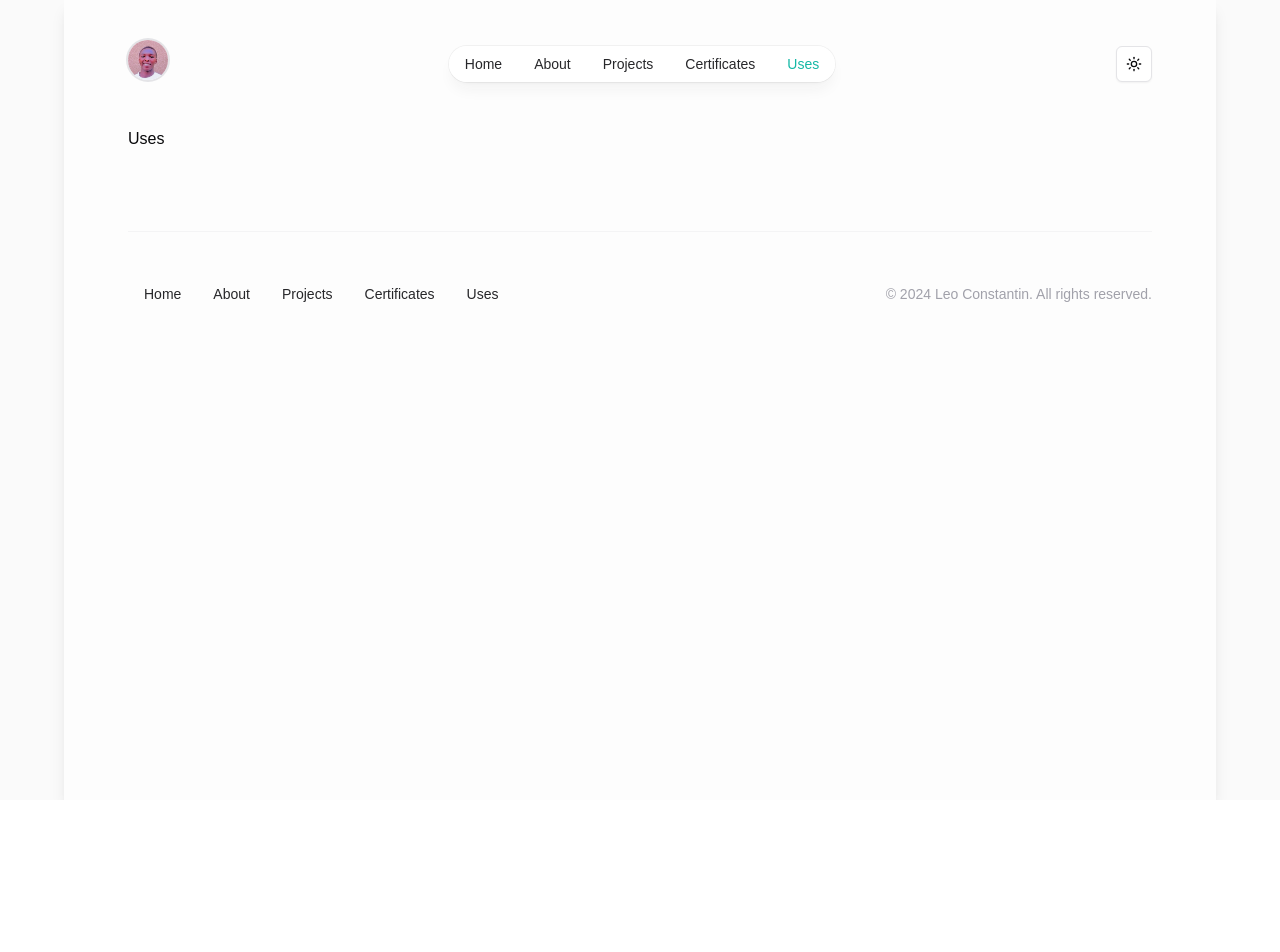
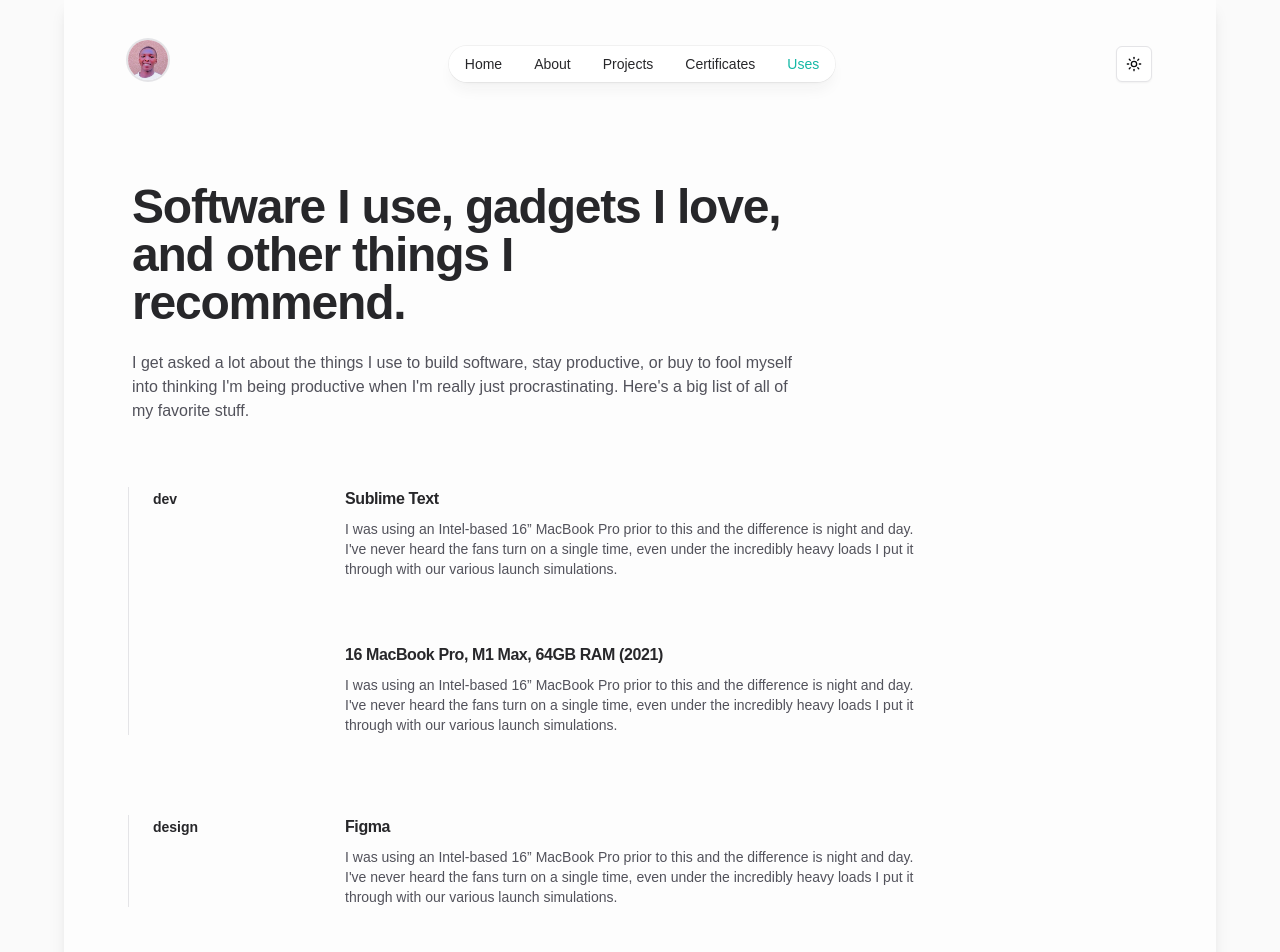
Before and after one commit to leconstantin/LeoConstantin, a Next.js app: page /uses in a window 1280 px wide. Shown: the top 952 px of the page. Before the commit the page ends 800 px from the top, so only its background shows below. Built offline with nearby package versions, Linux system fonts and the light colour scheme.

Commit message:
Finished uses page

```diff
--- a/src/app/(other)/uses/page.tsx
+++ b/src/app/(other)/uses/page.tsx
@@ -1,7 +1,13 @@
+import UsesHeader from "@/sections/uses/UsesHeader";
+import UsesList from "@/sections/uses/UsesList";
+
 export default function Uses() {
   return (
     <>
-      <div>Uses</div>
+      <main>
+        <UsesHeader />
+        <UsesList />
+      </main>
     </>
   );
 }
--- /dev/null
+++ b/src/config/uses.ts
@@ -0,0 +1,54 @@
+import { TUses } from "@/types";
+
+export const uses: TUses[] = [
+  {
+    category: "dev",
+    items: [
+      {
+        title: "Sublime Text",
+        subtitle:
+          "I was using an Intel-based 16” MacBook Pro prior to this and the difference is night and day. I've never heard the fans turn on a single time, even under the incredibly heavy loads I put it through with our various launch simulations.",
+      },
+      {
+        title: "16 MacBook Pro, M1 Max, 64GB RAM (2021)",
+        subtitle:
+          "I was using an Intel-based 16” MacBook Pro prior to this and the difference is night and day. I've never heard the fans turn on a single time, even under the incredibly heavy loads I put it through with our various launch simulations.",
+      },
+    ],
+  },
+  {
+    category: "design",
+    items: [
+      {
+        title: "Figma",
+        subtitle:
+          "I was using an Intel-based 16” MacBook Pro prior to this and the difference is night and day. I've never heard the fans turn on a single time, even under the incredibly heavy loads I put it through with our various launch simulations.",
+      },
+    ],
+  },
+  {
+    category: "productivity",
+    items: [
+      {
+        title: "Alfred",
+        subtitle:
+          "I was using an Intel-based 16” MacBook Pro prior to this and the difference is night and day. I've never heard the fans turn on a single time, even under the incredibly heavy loads I put it through with our various launch simulations.",
+      },
+      {
+        title: "Reflect",
+        subtitle:
+          "I was using an Intel-based 16” MacBook Pro prior to this and the difference is night and day. I've never heard the fans turn on a single time, even under the incredibly heavy loads I put it through with our various launch simulations.",
+      },
+      {
+        title: "SavvyCal",
+        subtitle:
+          "I was using an Intel-based 16” MacBook Pro prior to this and the difference is night and day. I've never heard the fans turn on a single time, even under the incredibly heavy loads I put it through with our various launch simulations.",
+      },
+      {
+        title: "Focus",
+        subtitle:
+          "I was using an Intel-based 16” MacBook Pro prior to this and the difference is night and day. I've never heard the fans turn on a single time, even under the incredibly heavy loads I put it through with our various launch simulations.",
+      },
+    ],
+  },
+];
--- /dev/null
+++ b/src/sections/uses/UsesHeader.tsx
@@ -0,0 +1,19 @@
+import React from "react";
+
+export default function UsesHeader() {
+  return (
+    <div className="pt-14 sm:pt-18">
+      <div className="max-w-2xl px-1">
+        <h1 className="text-4xl font-bold font-roboto  tracking-tight text-zinc-800 sm:text-5xl dark:text-zinc-100">
+          Software I use, gadgets I love, and other things I recommend.
+        </h1>
+        <p className="mt-6 text-base font-roboto text-zinc-600 dark:text-zinc-400">
+          I get asked a lot about the things I use to build software, stay
+          productive, or buy to fool myself into thinking I&apos;m being
+          productive when I&apos;m really just procrastinating. Here&apos;s a
+          big list of all of my favorite stuff.
+        </p>
+      </div>
+    </div>
+  );
+}
--- /dev/null
+++ b/src/sections/uses/UsesList.tsx
@@ -0,0 +1,37 @@
+import { uses } from "@/config/uses";
+import React from "react";
+
+export default function UsesList() {
+  return (
+    <div className="pt-16">
+      <div className="space-y-20">
+        {uses.map((use, index) => (
+          <section
+            key={index}
+            className="md:border-l md:border-zinc-200  md:pl-6 dark:border-zinc-800"
+          >
+            <div className="grid max-w-3xl grid-cols-1 items-baseline gap-y-8 md:grid-cols-4">
+              <h2 className="text-sm font-semibold text-zinc-800 dark:text-zinc-100">
+                {use.category}
+              </h2>
+              <div className="md:col-span-3">
+                <ul className="space-y-16">
+                  {use.items.map((item, index) => (
+                    <li className="flex flex-col items-start" key={index}>
+                      <h3 className="text-base font-semibold tracking-tight text-zinc-800 dark:text-zinc-100">
+                        {item.title}
+                      </h3>
+                      <p className="relative z-10 mt-2 text-sm text-zinc-600 dark:text-zinc-400">
+                        {item.subtitle}
+                      </p>
+                    </li>
+                  ))}
+                </ul>
+              </div>
+            </div>
+          </section>
+        ))}
+      </div>
+    </div>
+  );
+}
```
Also changed, not shown: src/types/index.d.ts (+9 -0 lines).
